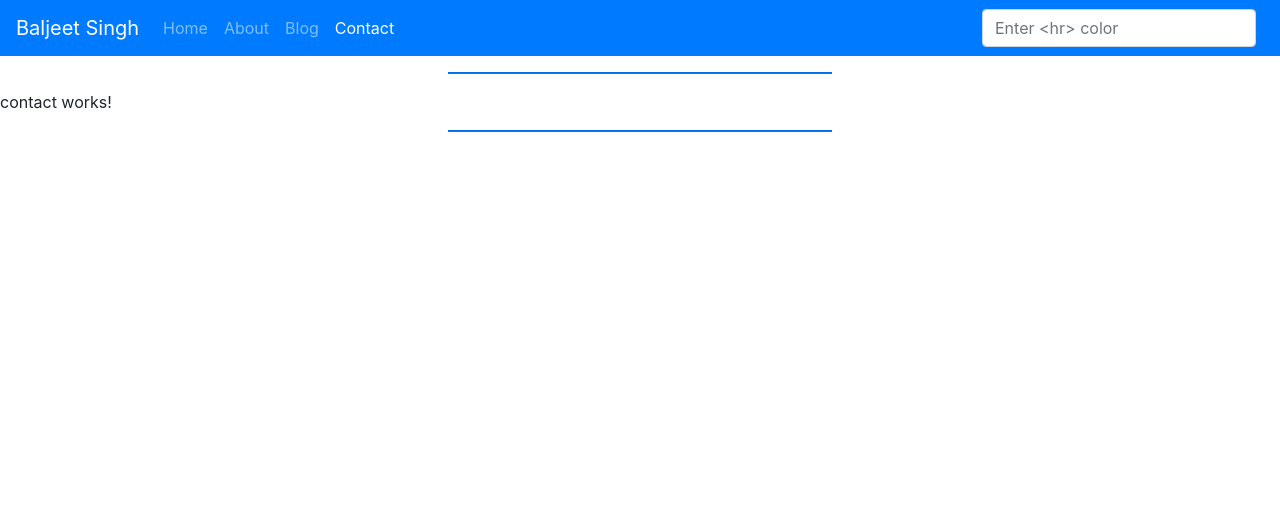
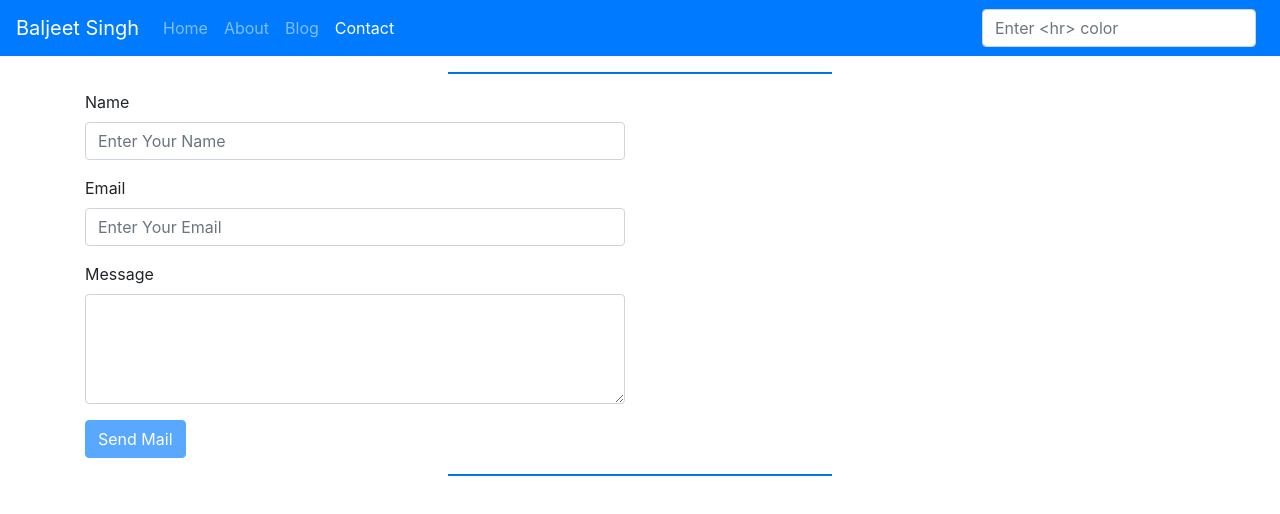
Before and after one commit to mbaljeetsingh/Angular-4-Bootstrap-4-Personal-Blog-Starter, an Angular app: page /contact in a window 1280 px wide. Shown: the top 514 px of the page. Built offline with nearby package versions, Linux system fonts and the light colour scheme.

Commit message:
Finished Contact Form (You have to update the url for sending mail to the correct server address)

```diff
--- a/src/app/contact/contact.component.html
+++ b/src/app/contact/contact.component.html
@@ -1,3 +1,35 @@
-<p>
-  contact works!
-</p>
+<div class="container">
+  <div class="row">
+    <div class="col-6">
+      <form (ngSubmit)="onSubmit(form)" #form="ngForm">
+        <div class="form-group">
+          <label for="name">Name </label>
+          <input type="text" class="form-control" name="name" id="name" aria-describedby="nameId"
+                 placeholder="Enter Your Name" ngModel required #nameCtrl="ngModel">
+          <p class="form-text text-danger" *ngIf="nameCtrl.touched && nameCtrl.invalid">
+            *Name is required
+          </p>
+        </div>
+        <div class="form-group">
+          <label for="email">Email </label>
+          <input type="text" class="form-control" name="email" id="email" aria-describedby="emailId"
+                 placeholder="Enter Your Email" ngModel required #emailCtrl="ngModel">
+          <p class="form-text text-danger" *ngIf="emailCtrl.touched && emailCtrl.invalid">
+            *Email is required
+          </p>
+        </div>
+        <div class="form-group">
+          <label for="message">Message </label>
+          <textarea class="form-control" name="message" id="message" rows="4" ngModel required #messageCtrl="ngModel" minlength="10" maxlength="100"></textarea>
+          <p class="form-text text-danger" *ngIf="messageCtrl.touched && messageCtrl.invalid && messageCtrl.errors.required">
+            *Message is required
+          </p>
+          <p class="form-text text-danger" *ngIf="messageCtrl.touched && messageCtrl.invalid && messageCtrl.errors.minlength">
+            *Message length should be b/w 10 and 100
+          </p>
+        </div>
+        <button type="submit" class="btn btn-primary" [disabled]="form.invalid">Send Mail</button>
+      </form>
+    </div>
+  </div>
+</div>
--- a/src/app/contact/contact.component.ts
+++ b/src/app/contact/contact.component.ts
@@ -1,4 +1,5 @@
 import { Component, OnInit } from '@angular/core';
+import {Http} from '@angular/http';
 
 @Component({
   selector: 'app-contact',
@@ -7,9 +8,18 @@ import { Component, OnInit } from '@angular/core';
 })
 export class ContactComponent implements OnInit {
 
-  constructor() { }
+  constructor(private http: Http) { }
 
   ngOnInit() {
   }
 
+  onSubmit(form) {
+    console.log(form.value);
+    this.http.post('http://localhost:8000/api/sendmail', form.value)
+        .subscribe((data) => {
+          console.log(data)
+          alert('mail sent');
+        });
+  }
+
 }
```
